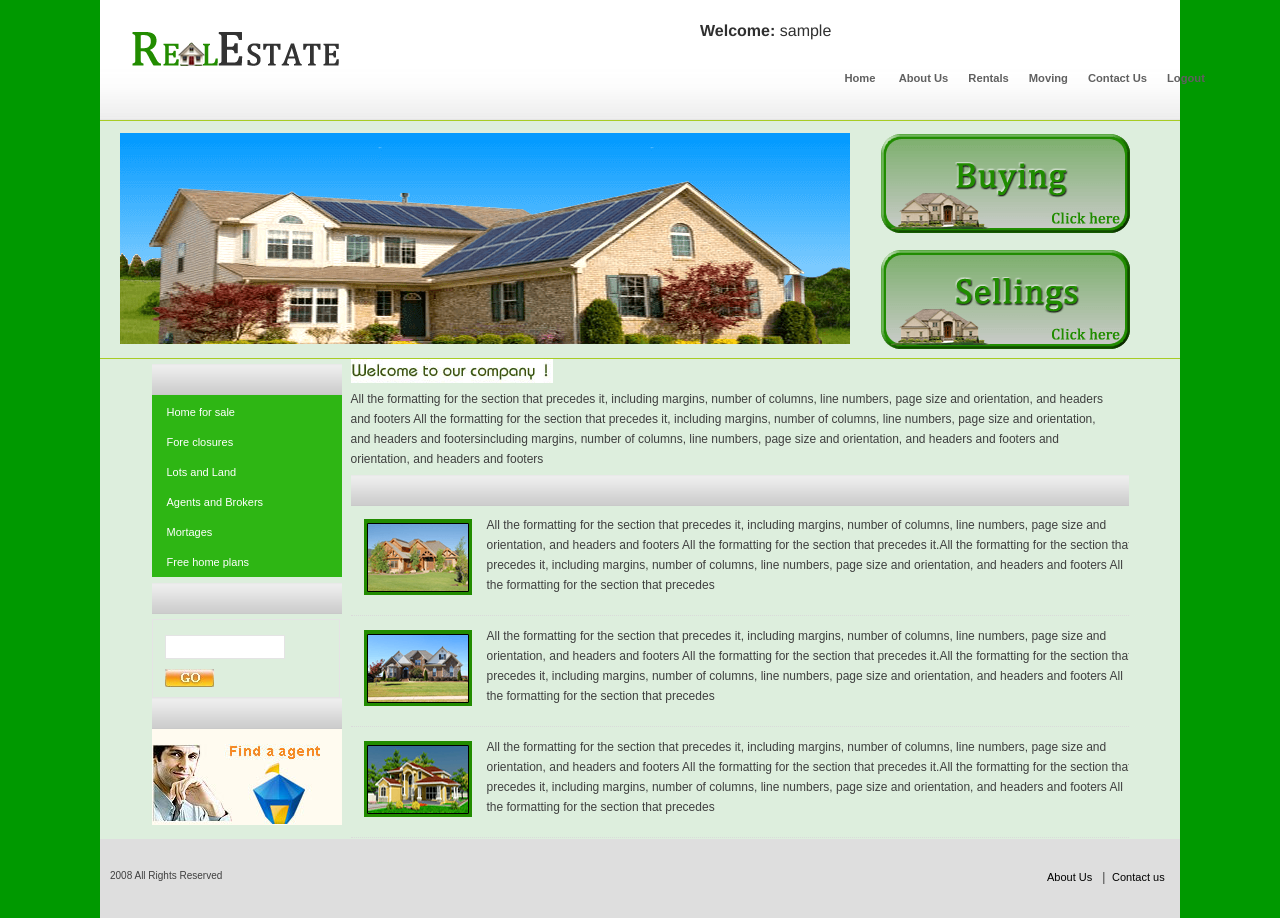
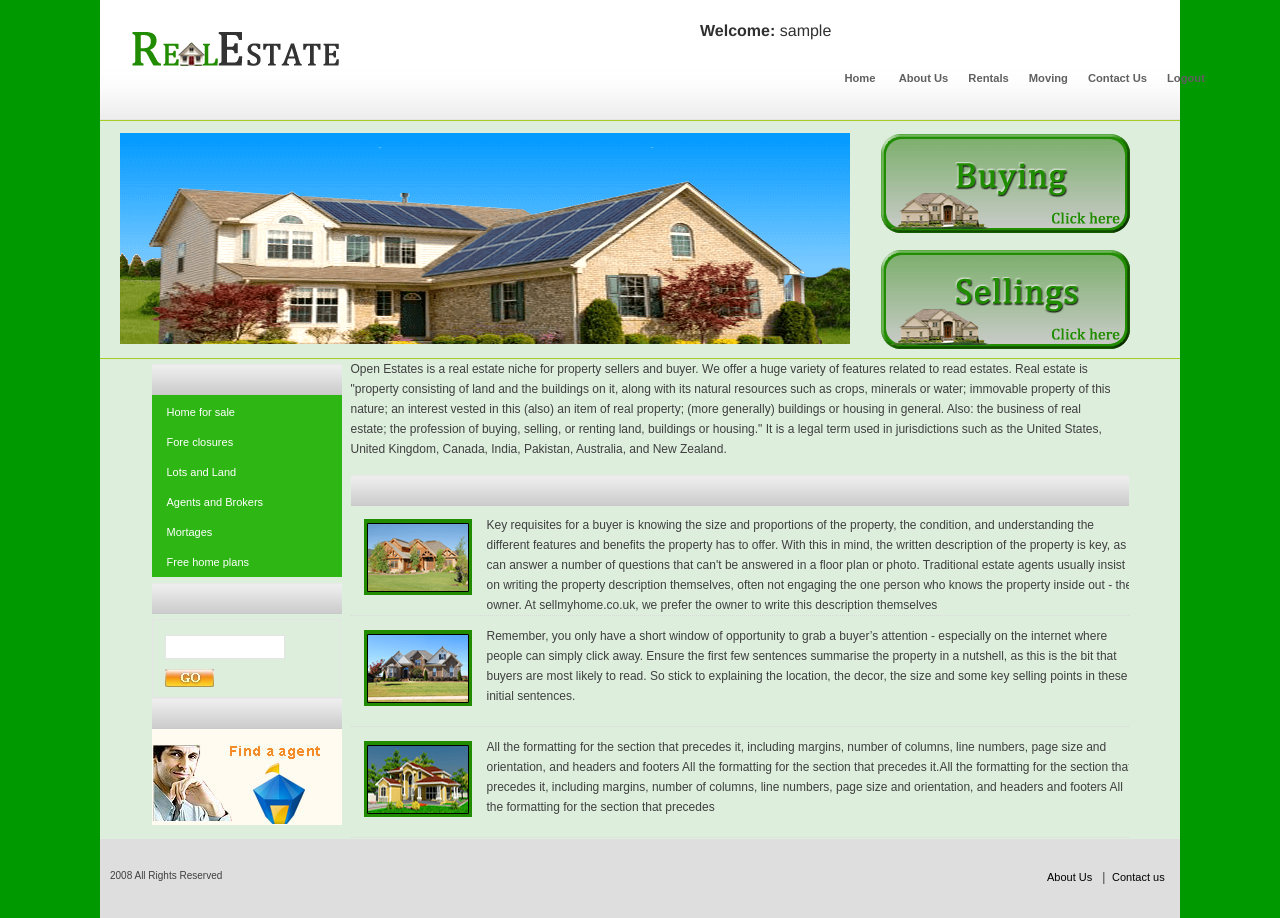
Before and after one commit to neobytes/realestate, a Django app: page / in a window 1280 px wide; the page is wider, and only the part inside the window is pictured. Run offline with Django 3.2, Linux system fonts and the light colour scheme; the visitor is signed in with stand-in values (Sample User, id 1); some libraries are stand-ins or nearby versions.

Commit message:
added some text info on home page

```diff
--- a/realestate/templates/home.html
+++ b/realestate/templates/home.html
@@ -54,20 +54,19 @@
       </div>
       <div class="rightpannel">
         <div class="welcome">
-          <div style="width:200px; height:30px; padding-bottom:5px"><img src="/static/images/welcome.jpg" width="202" height="24" /></div>
-          <div style="width:760px; height:auto;font-family:Arial, Helvetica, sans-serif; font-size:12px; color:#3f3f3f; line-height:20px; text-align:left">All the formatting for the section that precedes it, including margins, number of columns, line numbers, page size and orientation, and headers and footers All the formatting for the section that precedes it, including margins, number of columns, line numbers, page size and orientation, and headers and footersincluding margins, number of columns, line numbers, page size and orientation, and headers and footers  and orientation, and headers and footers</div>
+          <div style="width:760px; height:auto;font-family:Arial, Helvetica, sans-serif; font-size:12px; color:#3f3f3f; line-height:20px; text-align:left">Open Estates is a real estate niche for property sellers and buyer. We offer a huge variety of features related to read estates. Real estate is "property consisting of land and the buildings on it, along with its natural resources such as crops, minerals or water; immovable property of this nature; an interest vested in this (also) an item of real property; (more generally) buildings or housing in general. Also: the business of real estate; the profession of buying, selling, or renting land, buildings or housing." It is a legal term used in jurisdictions such as the United States, United Kingdom, Canada, India, Pakistan, Australia, and New Zealand.</div>
         </div>
         <div class="featured">&nbsp;</div>
         <div class="featured1">
           <div class="featuredinner">
             <div class="fealeft"><a href="/feature/"><img src="/static/images/home.png" /></a></div>
-            <div class="fearight"><span style="width:780px; height:auto;font-family:Arial, Helvetica, sans-serif; font-size:12px; color:#3f3f3f; line-height:20px; text-align:left">All the formatting for the section that precedes it, including margins, number of columns, line numbers, page size and orientation, and headers and footers All the formatting for the section that precedes it.All the formatting for the section that precedes it, including margins, number of columns, line numbers, page size and orientation, and headers and footers All the formatting for the section that precedes</span></div>
+            <div class="fearight"><span style="width:780px; height:auto;font-family:Arial, Helvetica, sans-serif; font-size:12px; color:#3f3f3f; line-height:20px; text-align:left">Key requisites for a buyer is knowing the size and proportions of the property, the condition, and understanding the different features and benefits the property has to offer. With this in mind, the written description of the property is key, as it can answer a number of questions that can't be answered in a floor plan or photo. Traditional estate agents usually insist on writing the property description themselves, often not engaging the one person who knows the property inside out - the owner. At sellmyhome.co.uk, we prefer the owner to write this description themselves </span></div>
           </div>
         </div>
         <div class="featured1">
           <div class="featuredinner">
             <div class="fealeft"><a href="/feature/"><img src="/static/images/house2.png" width="108" height="76" /></a></div>
-            <div class="fearight"><span style="width:780px; height:auto;font-family:Arial, Helvetica, sans-serif; font-size:12px; color:#3f3f3f; line-height:20px; text-align:left">All the formatting for the section that precedes it, including margins, number of columns, line numbers, page size and orientation, and headers and footers All the formatting for the section that precedes it.All the formatting for the section that precedes it, including margins, number of columns, line numbers, page size and orientation, and headers and footers All the formatting for the section that precedes</span></div>
+            <div class="fearight"><span style="width:780px; height:auto;font-family:Arial, Helvetica, sans-serif; font-size:12px; color:#3f3f3f; line-height:20px; text-align:left"> Remember, you only have a short window of opportunity to grab a buyer’s attention - especially on the internet where people can simply click away. Ensure the first few sentences summarise the property in a nutshell, as this is the bit that buyers are most likely to read. So stick to explaining the location, the decor, the size and some key selling points in these initial sentences.  </span></div>
           </div>
         </div>
         <div class="featured1">
```
